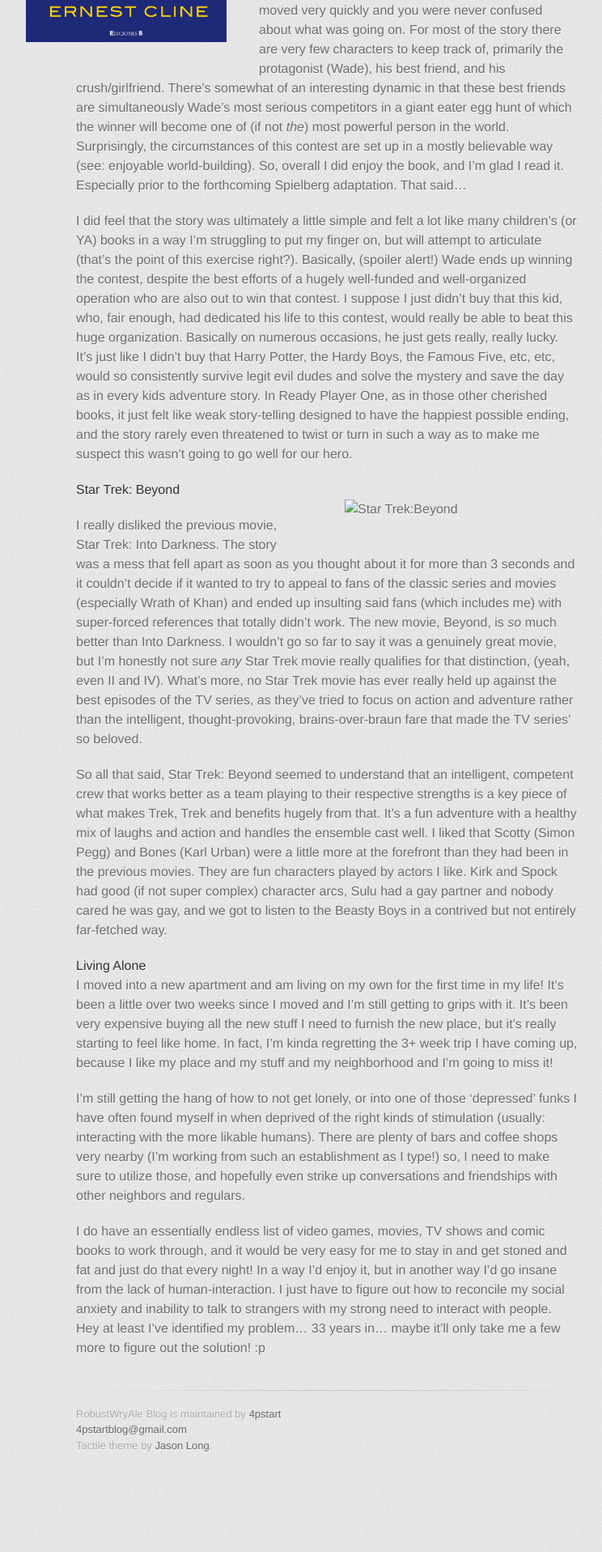
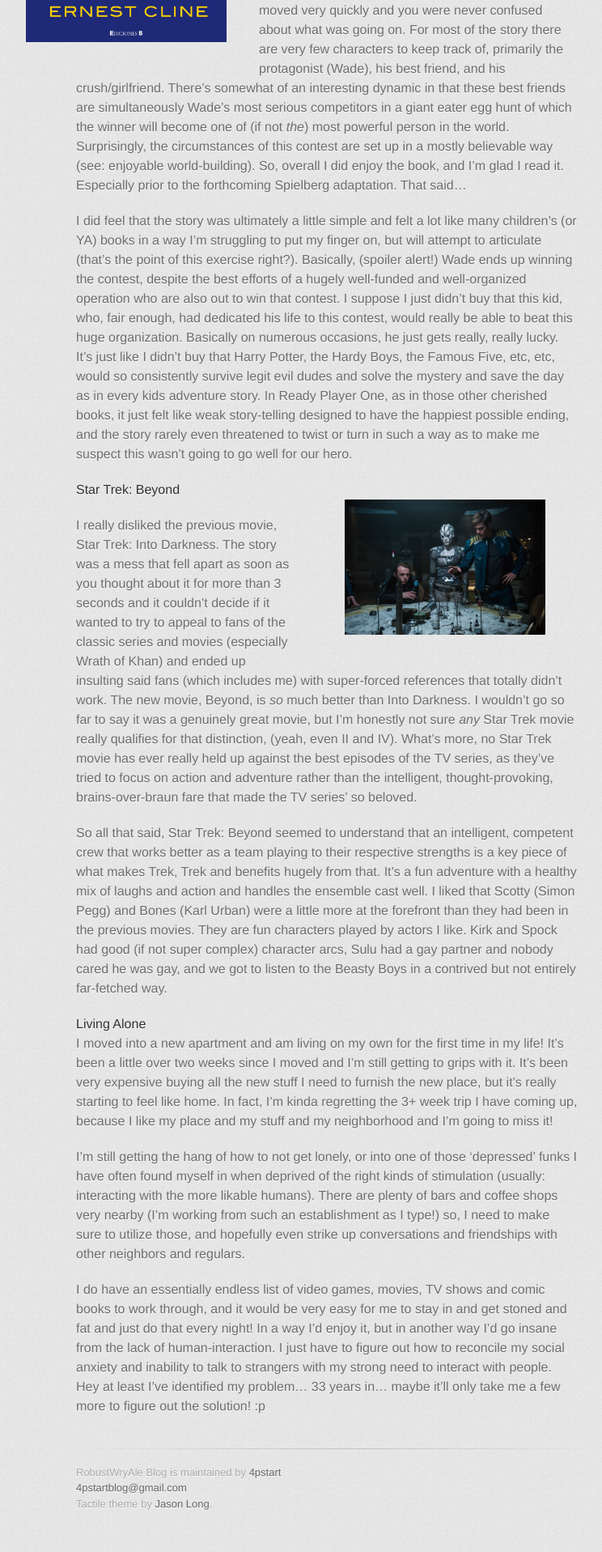
Before and after one commit to 4pstart/robustwryale, a Jekyll site: the page built from _posts/2016-08-03-I-suck-at-posting.md, in a window 1280 px wide. Shown: the part 1053-2970 px from the top of the page at 81% size, without its empty margins (236-980 px from the left). Built offline with Jekyll 4.4.1, drawn with Linux system fonts in a browser that asks for light colours; some web fonts are replaced; before the commit the page ends 2898 px from its top, so only the background shows below that.

Commit message:
Update 2016-08-03-I-suck-at-posting.md

```diff
--- a/_posts/2016-08-03-I-suck-at-posting.md
+++ b/_posts/2016-08-03-I-suck-at-posting.md
@@ -21,7 +21,7 @@
 
 ##### Star Trek: Beyond
 
-<img align="right" src="images/beyond0001.jpg" title="Star Trek:Beyond" width="40%" style="margin:0 2.5rem 2.5rem 10%">
+<img align="right" src="{{site.baseurl}}/images/post-images/beyond0001.jpg" title="Star Trek:Beyond" width="40%" style="margin:0 2.5rem 2.5rem 10%">
 
 I really disliked the previous movie, Star Trek: Into Darkness. The story was a mess that fell apart as soon as you thought about it for more than 3 seconds and it couldn't decide if it wanted to try to appeal to fans of the classic series and movies (especially Wrath of Khan) and ended up insulting said fans (which includes me) with super-forced references that totally didn't work. The new movie, Beyond, is _so_ much better than Into Darkness. I wouldn't go so far to say it was a genuinely great movie, but I'm honestly not sure _any_ Star Trek movie really qualifies for that distinction, (yeah, even II and IV). What's more, no Star Trek movie has ever really held up against the best episodes of the TV series, as they've tried to focus on action and adventure rather than the intelligent, thought-provoking, brains-over-braun fare that made the TV series' so beloved.
 
```
